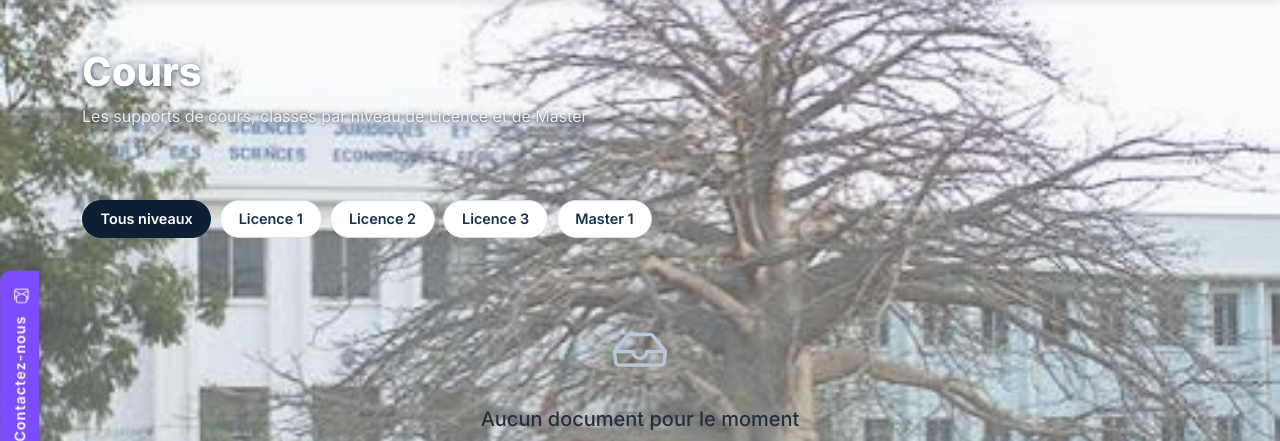
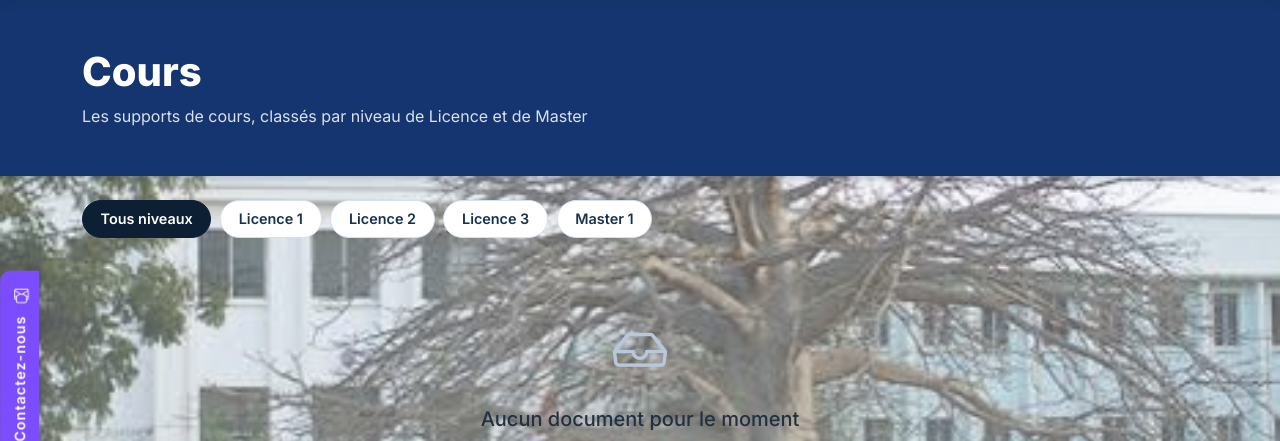
Before and after one commit to Ansu-blip/SCIPO_UCAD, a Flask app: page /cours in a window 1280 px wide. Shown: the part 97-538 px from the top of the page. Run offline with Flask 3, Linux system fonts and the light colour scheme; data that the repository does not hold is empty.

Commit message:
Bande bleue #14356f derriere les titres de pages (meme bleu que la barre de contact)

```diff
--- a/scipo/static/css/style.css
+++ b/scipo/static/css/style.css
@@ -440,9 +440,9 @@ h1, h2, h3, .hero-titre, .titre-section, .marque {
 
 /* ---------- En-tête des pages ---------- */
 .entete-page {
-  background: transparent;   /* plus de bande bleue : le baobab du campus passe derrière */
+  background: #14356f;   /* même bleu que la barre de contact : bande derrière le titre */
   color: #fff;
-  text-shadow: 0 1px 3px rgba(12, 31, 51, .55), 0 0 12px rgba(12, 31, 51, .35);
+  box-shadow: 0 2px 10px rgba(12, 31, 51, .25);
 }
 .entete-page h1 { font-weight: 800; }
 .entete-page p { color: rgba(255, 255, 255, .85); }
--- a/scipo/templates/base.html
+++ b/scipo/templates/base.html
@@ -10,7 +10,7 @@
   <link rel="preconnect" href="https://fonts.googleapis.com">
   <link rel="preconnect" href="https://fonts.gstatic.com" crossorigin>
   <link href="https://fonts.googleapis.com/css2?family=Inter:wght@400;500;600;700;800&display=swap" rel="stylesheet">
-  <link rel="stylesheet" href="{{ url_for('static', filename='css/style.css', v=19) }}">
+  <link rel="stylesheet" href="{{ url_for('static', filename='css/style.css', v=20) }}">
 </head>
 <body class="{% block classe_body %}{% endblock %}">
 
```
